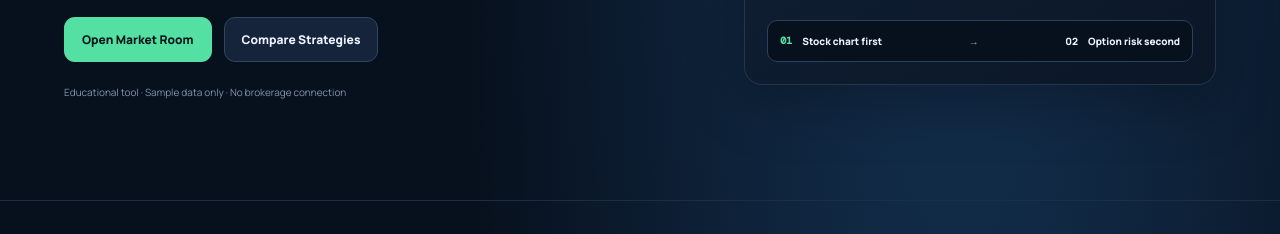
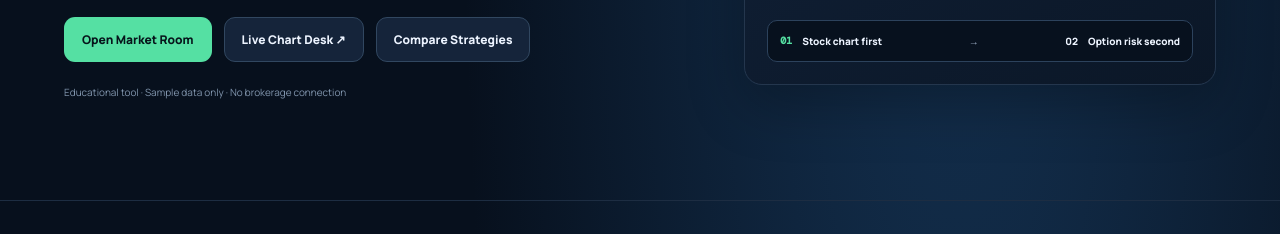
Before and after one commit to ROLRichman/RO-Lyfe-Trading-Intelligence-Classroom, a website: page index.html in a window 1280 px wide. Shown: the part 426-660 px from the top of the page. Drawn offline with nearby package versions, Linux system fonts and the light colour scheme.

Commit message:
Add Live Chart Desk link to classroom hero

```diff
--- a/index.html
+++ b/index.html
@@ -27,7 +27,7 @@
         <p class="eyebrow">STUDY • PLAN • EXECUTE • REVIEW</p>
         <h1>Read the chart.<br><span>Respect the risk.</span></h1>
         <p class="hero-sub">A mobile-first trading classroom built around the RO’Lyfe stock-first method. Learn with illustrative charts before risking real capital.</p>
-        <div class="hero-actions"><a class="btn primary" href="#market-room">Open Market Room</a><a class="btn ghost" href="#strategy">Compare Strategies</a></div>
+        <div class="hero-actions"><a class="btn primary" href="#market-room">Open Market Room</a><a class="btn ghost" href="live-chart-desk/">Live Chart Desk ↗</a><a class="btn ghost" href="#strategy">Compare Strategies</a></div>
         <p class="disclaimer-mini">Educational tool · Sample data only · No brokerage connection</p>
       </div>
       <div class="hero-panel">
```
